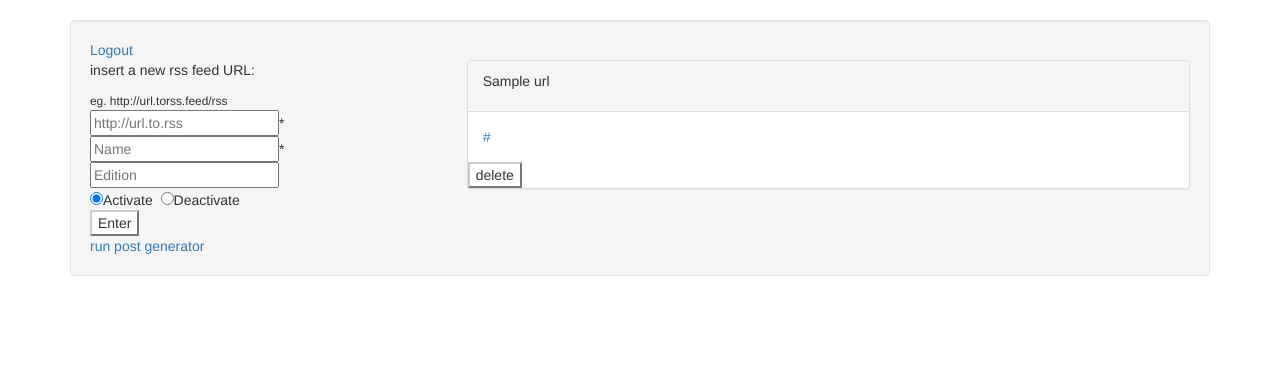
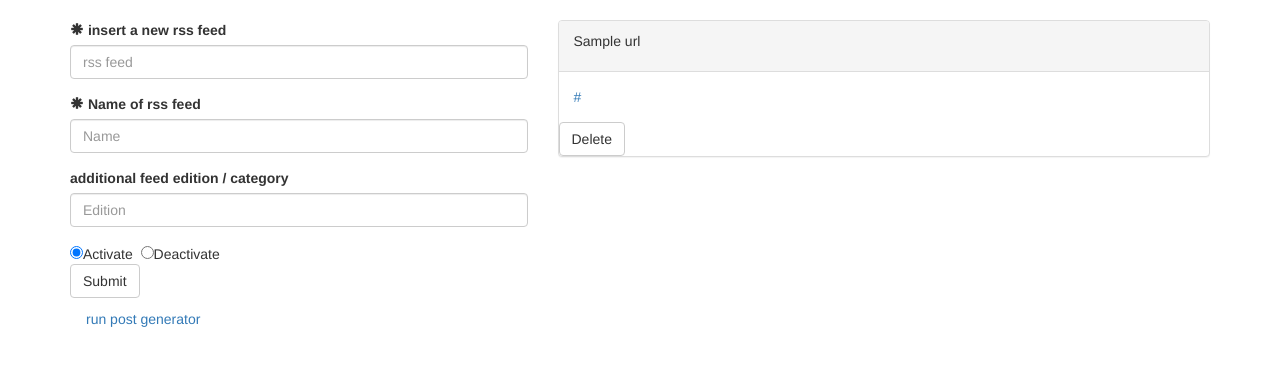
Before and after one commit to eduna75/news-reader, a Python web app: template app/templates/config.html in a window 1280 px wide. Shown: the part 52-419 px from the top of the page. Run offline with Jinja, Linux system fonts and the light colour scheme; the template is opened without the code that fills it: most values are stand-ins (such as "Sample title", 1, 10 or a date in 2020); some libraries are stand-ins or nearby versions.

Commit message:
fine tuning bootstrap login and input forms

```diff
--- a/app/templates/config.html
+++ b/app/templates/config.html
@@ -11,29 +11,38 @@
                 </div>
             </div>
         {% endfor %}
-        <div class="well">
-            <a href="logout">Logout</a>
 
         <div class="row">
-                <div class="col-lg-4">
+            <div class="col-lg-5">
                 <form method="post" action="">
-                        <p>insert a new rss feed URL:</p>
-                        <small>eg. http://url.torss.feed/rss</small>
-                        <br>
-                        <input type="text" name="rssurl" placeholder="http://url.to.rss"
-                               value="{{ request.form.rssurl }}">*
-                        <br>
-                        <input type="text" name="name" placeholder="Name" value="{{ request.form.name }}">*
-                        <br>
-                        <input type="text" name="edition" placeholder="Edition" value="{{ request.form.edition }}">
-                        <br>
+                    <div class="form-group">
+                        <span class="glyphicon glyphicon-asterisk"></span>
+                        <label for="rssurl">insert a new rss feed</label>
+                        <input type="url" class="form-control" name="rssurl" placeholder="rss feed"
+                               value="{{ request.form.rssurl }}">
+                    </div>
+                    <div class="form-group">
+                        <span class="glyphicon glyphicon-asterisk"></span>
+                        <label for="name">Name of rss feed</label>
+                        <input type="text" required="required" class="form-control" name="name" placeholder="Name"
+                               value="{{ request.form.name }}">
+                    </div>
+                    <div class="form-group">
+                        <label for="edition">additional feed edition / category</label>
+                    <input type="text" class="form-control" name="edition" placeholder="Edition" value="{{ request.form.edition }}">
+                    </div>
                     <input type="radio" id="active" checked value="1">Activate&nbsp;
                     <input type="radio" id="active" value="0">Deactivate
                     <br>
-                        <button class="btn-default" name="button">Enter</button>
+                      <button type="submit" class="btn btn-default">Submit</button>
+
 
                 </form>
+                <ul class="nav navbar">
+                    <li>
                         <a href="run_post">run post generator</a>
+                    </li>
+                </ul>
                 {% for message in get_flashed_messages() %}
                     <div class="bs-component">
                         <div class="alert alert-dismissable alert-success">
@@ -47,7 +56,7 @@
                     <div class="alert alert-danger" role="alert">{{ error }}</div>
                 {% endif %}
             </div>
-                <div class="col-lg-8">
+            <div class="col-lg-7">
                 {% for url in urls %}
                     <div class="panel panel-default">
                         <div class="panel-heading"><p>{{ url.name }} </p></div>
@@ -55,7 +64,7 @@
                             <a href="{{ url.url }}" target="_blank">{{ url.url }}</a>
                         </div>
                         <form method="post" action="">
-                                <button class="btn-default" name="delete" value="{{ url.id }}">delete</button>
+                              <button type="submit" class="btn btn-default" name="delete" value="{{ url.id }}">Delete</button>
                         </form>
 
                     </div>
--- a/app/templates/header.html
+++ b/app/templates/header.html
@@ -30,11 +30,12 @@
                         <a href="config">Config</a>
                     </li>
                     <li>
+                        <a class="pull-right" href="run_post">run post generator</a>
+                    </li>
+                    <li>
                         <a href="logout">Logout</a>
                     </li>
-                    <li>
-                        <a class="pull-right" href="run_post">run post generator</a>
-                    </li>
+
                 {% else %}
                     <li>
                         <a href="#" data-toggle="modal" data-target="#myModal">Config</a>
--- a/app/templates/login.html
+++ b/app/templates/login.html
@@ -26,7 +26,7 @@
                                 <input type="checkbox"> Remember me
                             </label>
                         </div>
-                        <input type="submit" class="btn btn-success" value="submit">Sign in</input>
+                        <input type="submit" class="btn btn-success" value="submit" placeholder="submit">
                     </form>
                 </div>
                 <div class="col-sm-6">
```
Lines whose indentation alone changed are shown as unchanged.
